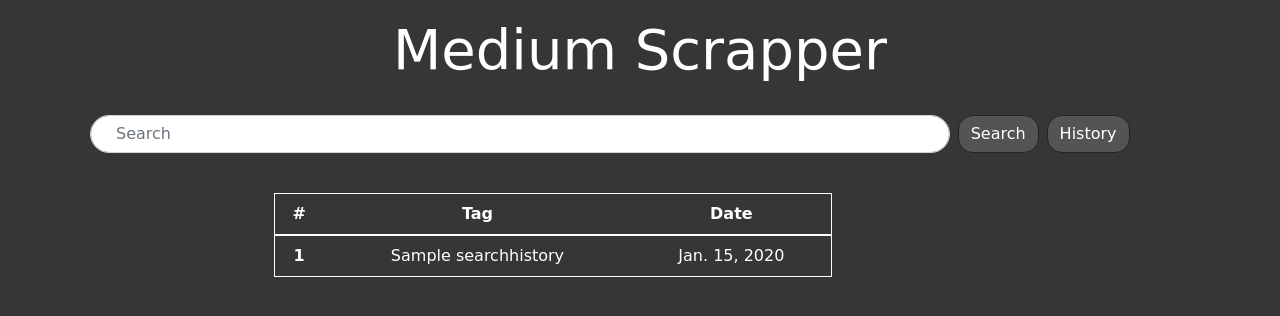
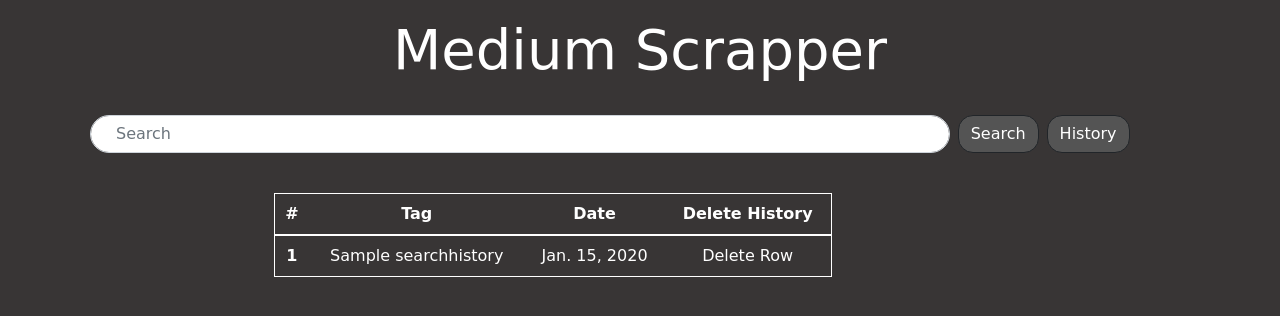
Before and after one commit to bansalshubh/Medium-Scrapper, a Django app: page /history in a window 1280 px wide. Shown: the top 316 px of the page. Run offline with Django 3.2, Linux system fonts and the light colour scheme; tables that the repository leaves empty hold one stand-in row (values such as "Sample post"); some web fonts are replaced.

Commit message:
Final Updates

```diff
--- a/Scrap/urls.py
+++ b/Scrap/urls.py
@@ -5,5 +5,6 @@ from Scrap import views
 urlpatterns = [
     path("",views.index,name="home"),
     path("scrapper",views.scrapper,name="scrapper"),
-    path("history",views.history,name="history")
+    path("history",views.history,name="history"),
+    path("deletehistory/<int:id>",views.deletehistory,name="deletehistory")
 ]
--- a/Scrap/views.py
+++ b/Scrap/views.py
@@ -1,4 +1,4 @@
-from django.shortcuts import render,HttpResponse
+from django.shortcuts import render,HttpResponse,redirect
 from bs4 import BeautifulSoup
 from selenium import webdriver
 from django import template
@@ -95,6 +95,11 @@ def history(request):
     # print(hist)
     return render(request,'History.html',params)
 
+def deletehistory(request,id):
+    record = SearchHistory.objects.get(SearchId = id)
+    record.delete()
+    return redirect("/history")
+
 def scrapper(request):
     if(request.method == 'GET'):
         return render(request,'index.html')
@@ -105,9 +110,10 @@ def scrapper(request):
     tag = tag.strip(" ")
     tag = tag.lower()
     tag = str(tag.replace(" ","-"))
+    print(tag)
     one_year_from_now = datetime.datetime.now() + relativedelta(years=0)
     date_formated = one_year_from_now.strftime("%Y-%m-%d")
-    print(date_formated)
+    # print(date_formated)
     myhistory = SearchHistory.objects.create(SearchTagName=tag,SearchDate=date_formated)
     myhistory.save()
     start=time.time()
--- a/static/css/style.css
+++ b/static/css/style.css
@@ -39,3 +39,11 @@ body{
     background-color: white;
     color: black;
 }
+.delhistory{
+    text-decoration: none;
+    color: white;
+    cursor: pointer;
+}
+.delhistory:hover{
+    color: #639aff;
+}
--- a/templates/History.html
+++ b/templates/History.html
@@ -49,6 +49,7 @@
                 <th scope="col">#</th>
                 <th scope="col">Tag</th>
                 <th scope="col">Date</th>
+                <th scope="col">Delete History</th>
               </tr>
             </thead>
             <tbody>
@@ -57,6 +58,7 @@
                 <th scope="row">{{i.id}}</th>
                 <td>{{i.tag}}</td>
                 <td>{{i.date}}</td>
+                <td><a class="delhistory" href="/deletehistory/{{i.id}}">Delete Row</a></td>
               </tr>
               {% endfor %}
             </tbody>
```
Also changed, not shown: templates/data.html (+44 -35 lines).
